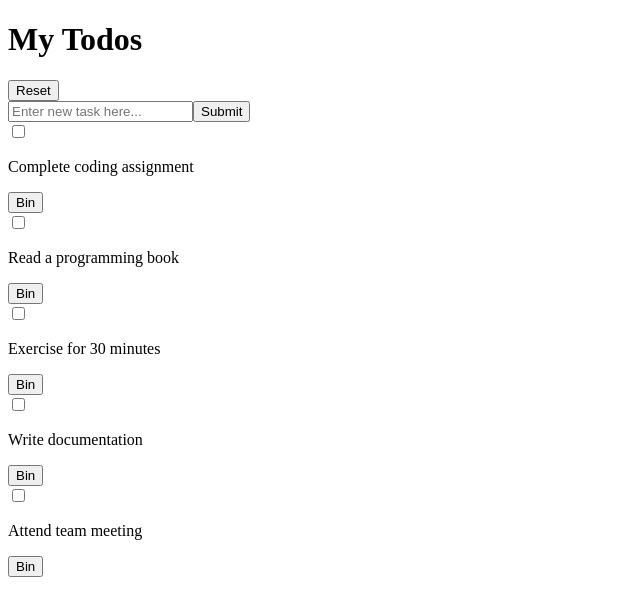
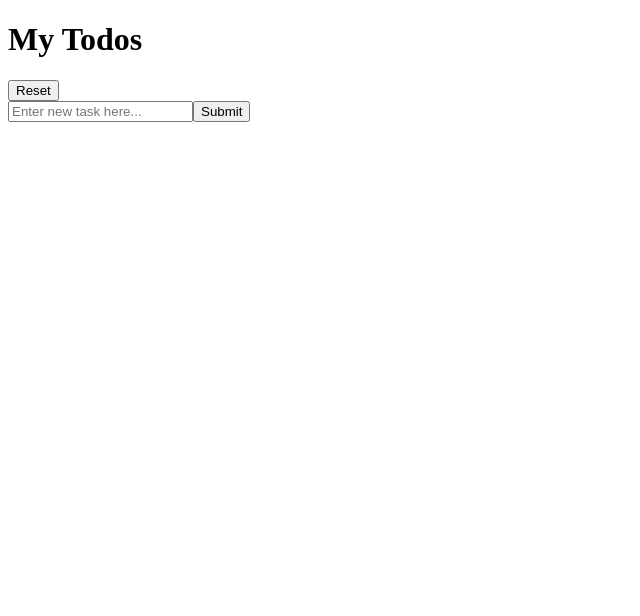
Before and after one commit to Matthew-Hughes3488/todos, a React (Vite) app: page / in a window 1280 px wide. Shown: the top 616 px of the page, without its empty margins (0-640 px from the left). Built offline with nearby package versions, Linux system fonts and the light colour scheme; the HTML template or start-up script is replaced by a standard one.

Commit message:
removed unused import

```diff
--- a/src/containers/Main/Main.tsx
+++ b/src/containers/Main/Main.tsx
@@ -1,4 +1,4 @@
-import { ChangeEvent, FormEvent, useState } from "react";
+import { ChangeEvent, FormEvent, useEffect, useState } from "react";
 import { Header } from "../../components/Header/Header";
 import { TaskList } from "../../components/TaskList/TaskList";
 import { taskData } from "../../data/taskData";
@@ -27,7 +27,7 @@ export const Main = () => {
       <Header />
       <InputBar onSubmit={handleNewTask} onChange={handleTaskInput}/>
       {taskData.length > 0 ? (
-        <TaskList tasks={taskData} />
+        <TaskList tasks={tasks} />
       ) : (
         <p>Add tasks here 👆</p>
       )}
```
